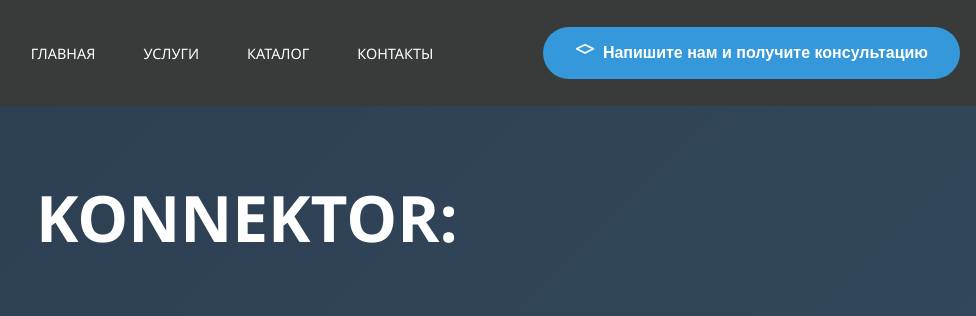
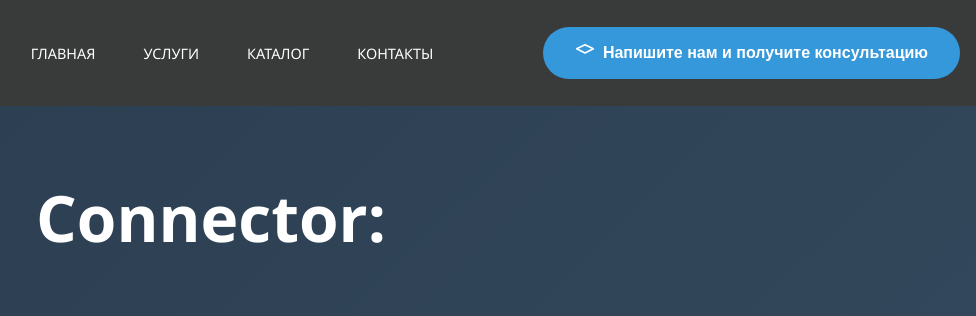
Before and after one commit to luciferdenica21-dot/construction-engineering, a plain HTML site: page index.html in a window 1280 px wide. Shown: the top 316 px of the page, 304-1280 px from the left. Drawn offline with Linux system fonts and the light colour scheme.

Commit message:
Update index.html

```diff
--- a/index.html
+++ b/index.html
@@ -44,7 +44,7 @@
       <main>
         <section class="hero">
           <div class="hero-content">
-            <h1 class="hero-title">KONNEKTOR: </h1>
+            <h1 class="hero-title">Connector: </h1>
             <h2 class="hero-subtitle">ПРОМЫШЛЕННОЕ КАЧЕСТВО ДЛЯ ВАШИХ ИДЕЙ</h2>
           </div>
           <div class="hero-image">
```
